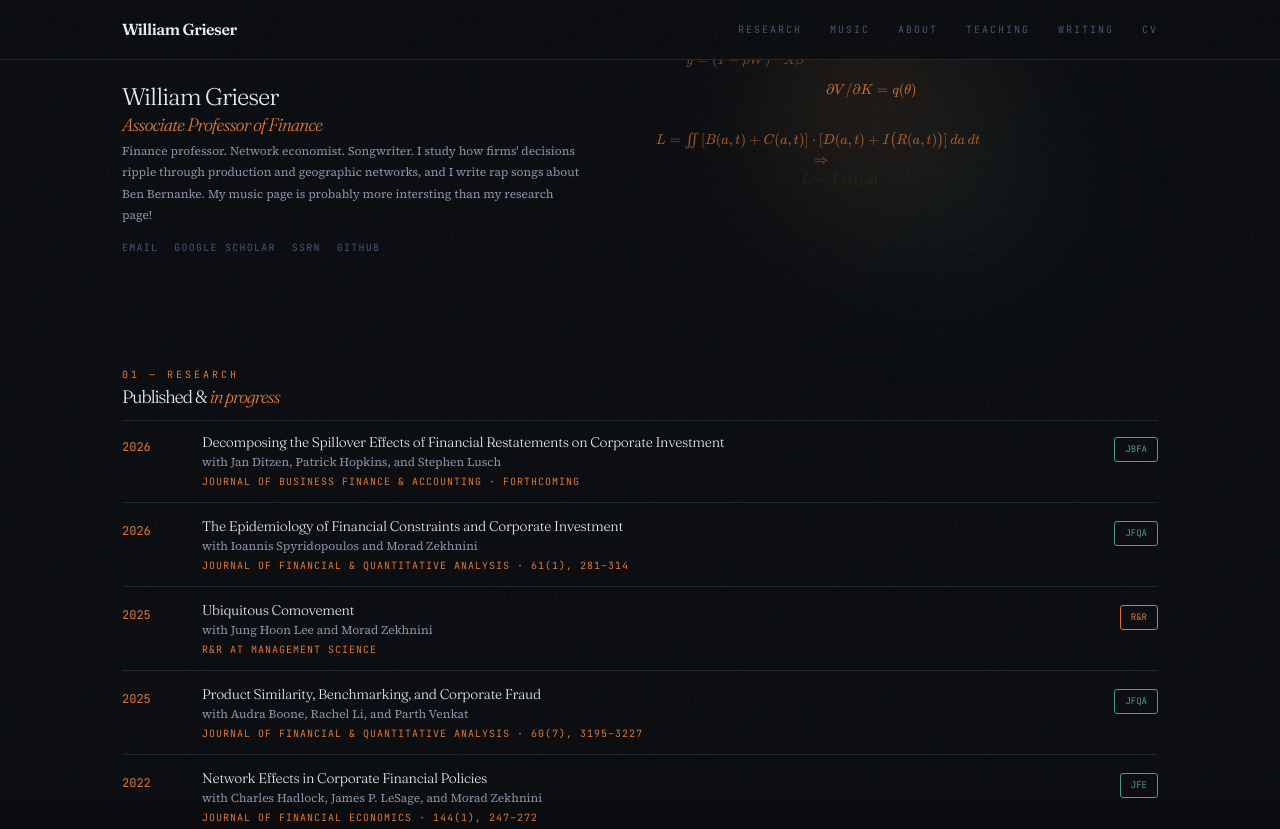
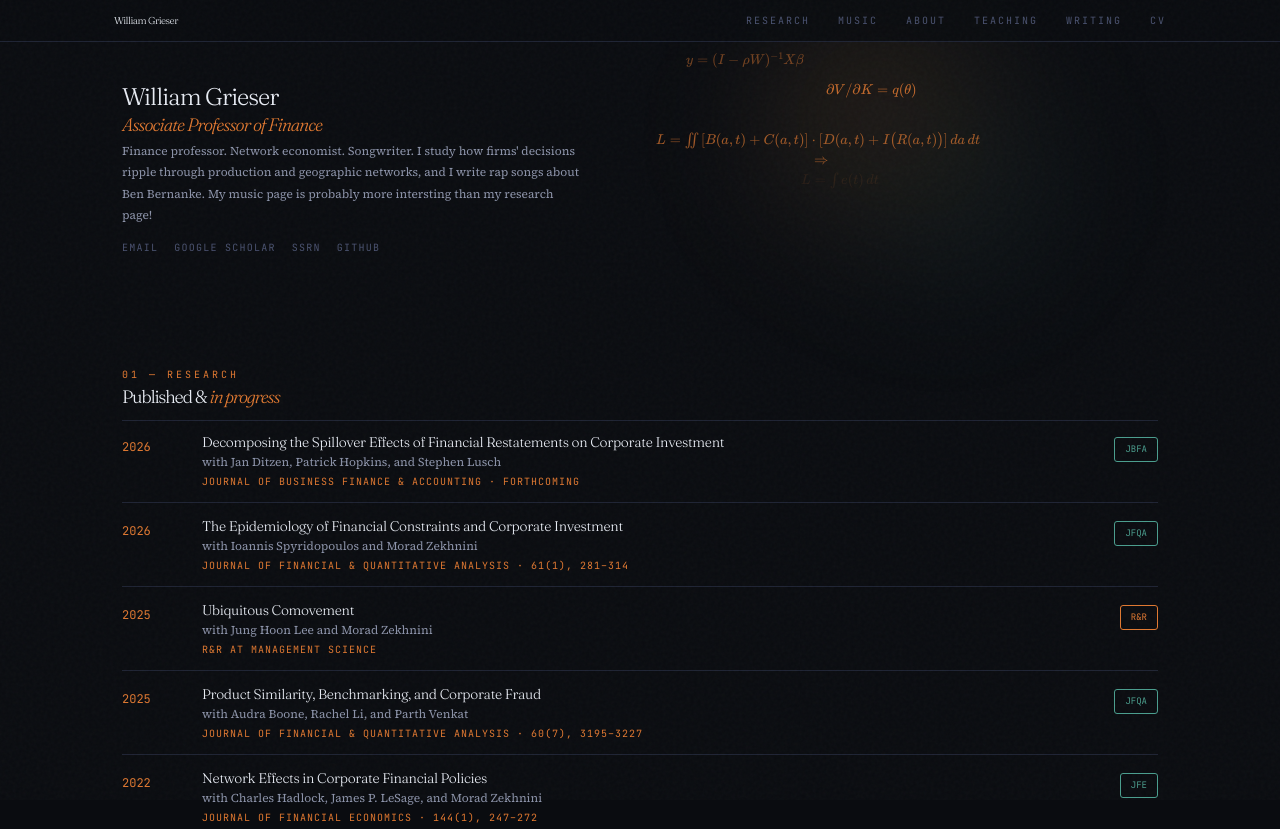
Before and after one commit to Wgrieser/billygrieser.com, a plain HTML site: page index.html in a window 1280 px wide. Shown: the top 829 px of the page. Drawn offline with nearby package versions, Linux system fonts and the light colour scheme.

Commit message:
update styling, content, and music links

```diff
--- a/index.html
+++ b/index.html
@@ -59,11 +59,11 @@ nav {
 .nav-inner {
   max-width: 1100px; margin: 0 auto;
   display: flex; align-items: center; justify-content: space-between;
-  padding: 16px 32px;
+  padding: 12px 24px;
 }
 .nav-name {
   font-family: 'Fraunces', serif;
-  font-size: 16px; font-weight: 600;
+  font-size: 10px; font-weight: 200;
   color: var(--white);
   letter-spacing: -0.5px;
   text-decoration: none;
```
